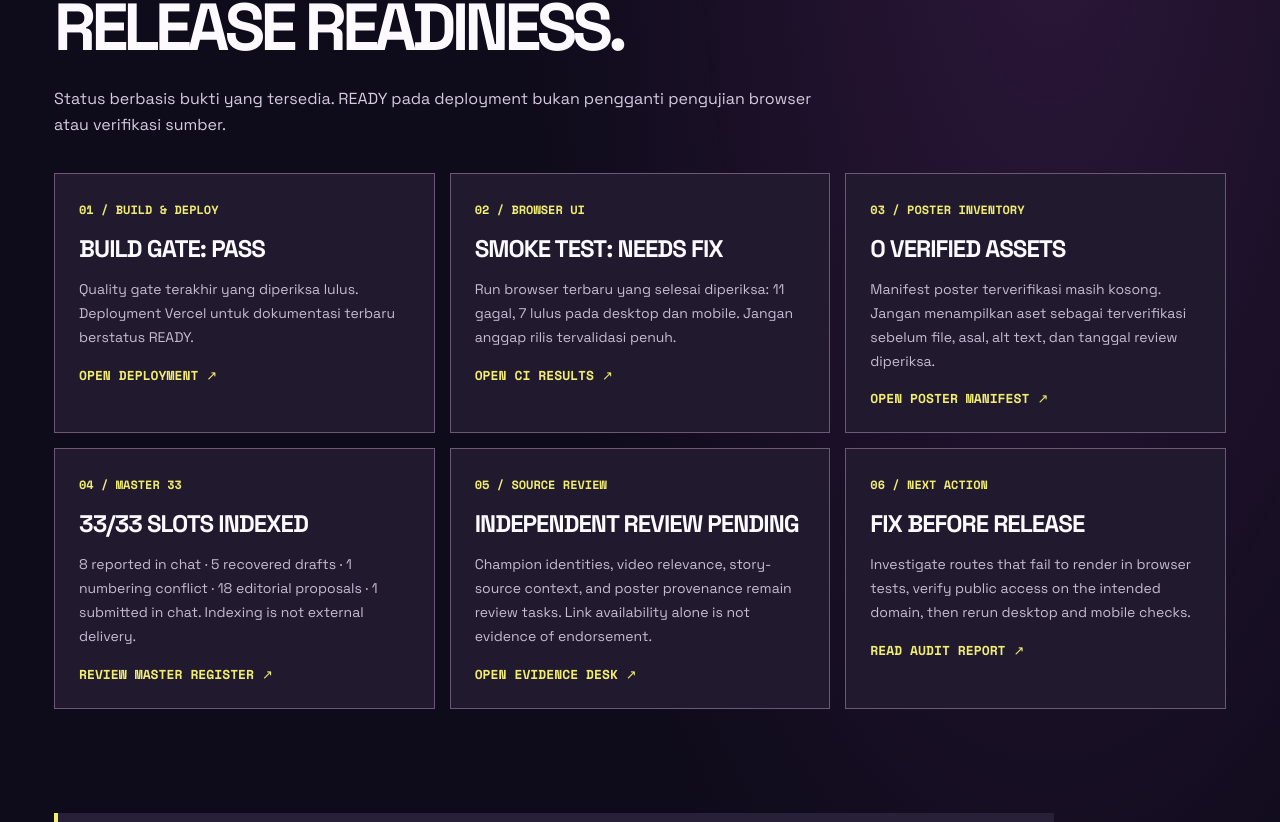
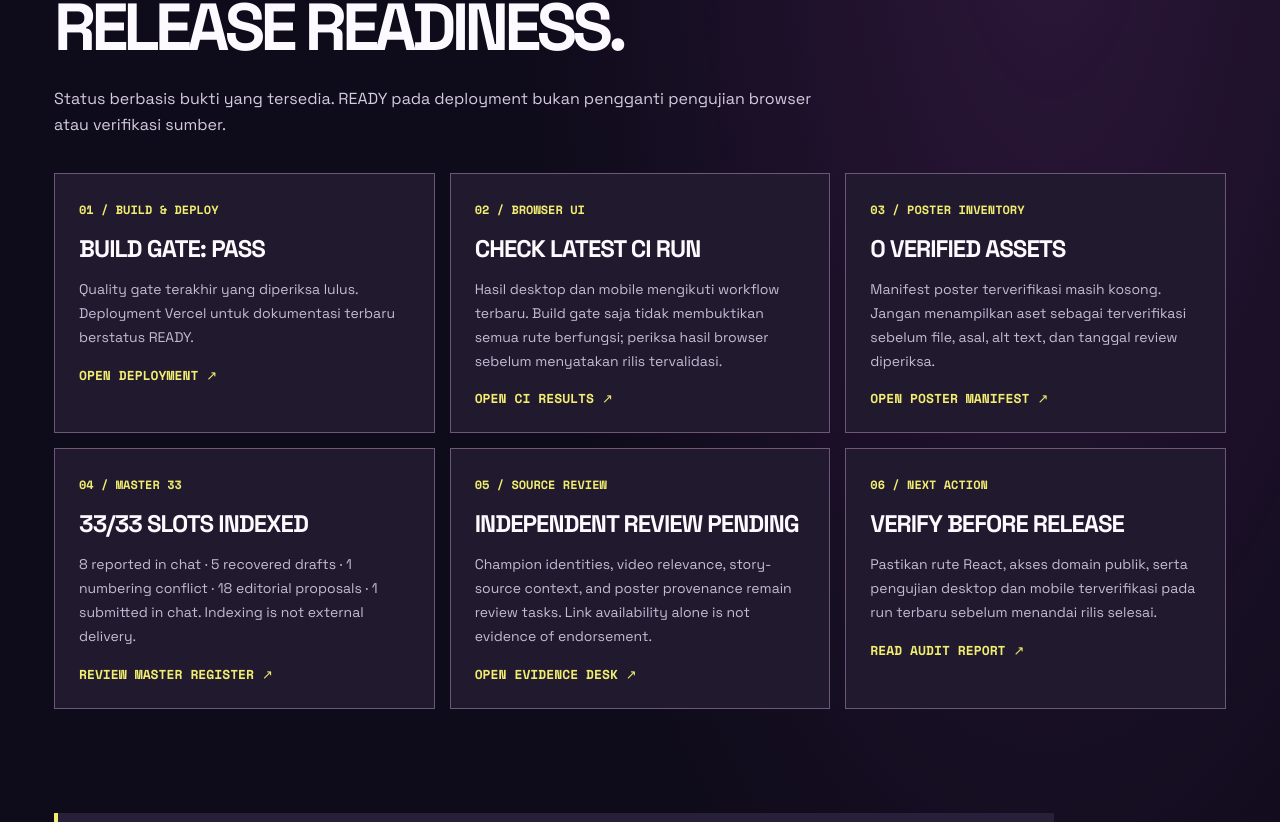
Before and after one commit to bjo163/moonwitness-xii-season-global-championships, a React (Vite) app: page /command-center in a window 1280 px wide. Shown: the part 614-1436 px from the top of the page. Built offline with nearby package versions, Linux system fonts and the light colour scheme.

Commit message:
Keep Command Center release status tied to latest CI evidence

```diff
--- a/src/pages/CommandCenter.jsx
+++ b/src/pages/CommandCenter.jsx
@@ -24,12 +24,12 @@ export default function CommandCenter(){
  <section className="section release-readiness" aria-labelledby="release-readiness-title">
   <Head eyebrow="// RELEASE HEALTH / AUDIT SNAPSHOT 2026-10-21" title="RELEASE READINESS." sub="Status berbasis bukti yang tersedia. READY pada deployment bukan pengganti pengujian browser atau verifikasi sumber."/>
   <div className="grid three">
-   <article className="card"><small>01 / BUILD & DEPLOY</small><h3>BUILD GATE: PASS</h3><p>Quality gate terakhir yang diperiksa lulus. Deployment Vercel untuk dokumentasi terbaru berstatus READY.</p><a className="textlink" href="https://vercel.com/bjo163s-projects/moonwitness-xii-season-global-championships/AkDKLmnvKzNbaMN5Dpb1U858tMdk" target="_blank" rel="noopener noreferrer">OPEN DEPLOYMENT ↗</a></article>
-   <article className="card"><small>02 / BROWSER UI</small><h3>SMOKE TEST: NEEDS FIX</h3><p>Run browser terbaru yang selesai diperiksa: 11 gagal, 7 lulus pada desktop dan mobile. Jangan anggap rilis tervalidasi penuh.</p><a className="textlink" href="https://github.com/bjo163/moonwitness-xii-season-global-championships/actions" target="_blank" rel="noopener noreferrer">OPEN CI RESULTS ↗</a></article>
+   <article className="card"><small>01 / BUILD & DEPLOY</small><h3>BUILD GATE: PASS</h3><p>Quality gate terakhir yang diperiksa lulus. Deployment Vercel untuk dokumentasi terbaru berstatus READY.</p><a className="textlink" href="https://vercel.com/bjo163s-projects/moonwitness-xii-season-global-championships" target="_blank" rel="noopener noreferrer">OPEN DEPLOYMENT ↗</a></article>
+   <article className="card"><small>02 / BROWSER UI</small><h3>CHECK LATEST CI RUN</h3><p>Hasil desktop dan mobile mengikuti workflow terbaru. Build gate saja tidak membuktikan semua rute berfungsi; periksa hasil browser sebelum menyatakan rilis tervalidasi.</p><a className="textlink" href="https://github.com/bjo163/moonwitness-xii-season-global-championships/actions" target="_blank" rel="noopener noreferrer">OPEN CI RESULTS ↗</a></article>
    <article className="card"><small>03 / POSTER INVENTORY</small><h3>{verifiedPosterAssets.length} VERIFIED ASSETS</h3><p>Manifest poster terverifikasi masih kosong. Jangan menampilkan aset sebagai terverifikasi sebelum file, asal, alt text, dan tanggal review diperiksa.</p><a className="textlink" href="https://github.com/bjo163/moonwitness-xii-season-global-championships/blob/main/src/data/posterManifest.js" target="_blank" rel="noopener noreferrer">OPEN POSTER MANIFEST ↗</a></article>
    <article className="card"><small>04 / MASTER 33</small><h3>{registrySummary.total}/{registrySummary.target} SLOTS INDEXED</h3><p>{registrySummary.registered} reported in chat · {registrySummary.recovered} recovered drafts · {registrySummary.conflicted} numbering conflict · {registrySummary.proposed} editorial proposals · {registrySummary.submittedInChat} submitted in chat. Indexing is not external delivery.</p><Link className="textlink" to="/syafaat-status">REVIEW MASTER REGISTER ↗</Link></article>
    <article className="card"><small>05 / SOURCE REVIEW</small><h3>INDEPENDENT REVIEW PENDING</h3><p>Champion identities, video relevance, story-source context, and poster provenance remain review tasks. Link availability alone is not evidence of endorsement.</p><Link className="textlink" to="/research">OPEN EVIDENCE DESK ↗</Link></article>
-   <article className="card"><small>06 / NEXT ACTION</small><h3>FIX BEFORE RELEASE</h3><p>Investigate routes that fail to render in browser tests, verify public access on the intended domain, then rerun desktop and mobile checks.</p><a className="textlink" href="https://github.com/bjo163/moonwitness-xii-season-global-championships/blob/main/docs/PROJECT-AUDIT-2026-10-21.md" target="_blank" rel="noopener noreferrer">READ AUDIT REPORT ↗</a></article>
+   <article className="card"><small>06 / NEXT ACTION</small><h3>VERIFY BEFORE RELEASE</h3><p>Pastikan rute React, akses domain publik, serta pengujian desktop dan mobile terverifikasi pada run terbaru sebelum menandai rilis selesai.</p><a className="textlink" href="https://github.com/bjo163/moonwitness-xii-season-global-championships/blob/main/docs/PROJECT-AUDIT-2026-10-21.md" target="_blank" rel="noopener noreferrer">READ AUDIT REPORT ↗</a></article>
   </div>
  </section>
  <Notice><b>SIMULATION MODE:</b> Checklists and saved-event bookmarks are local to this browser. Guilds are proposed roles, not real members or authorities. All events are unscheduled suggestions; nothing has been submitted, registered, or approved by Allah.</Notice>
```
